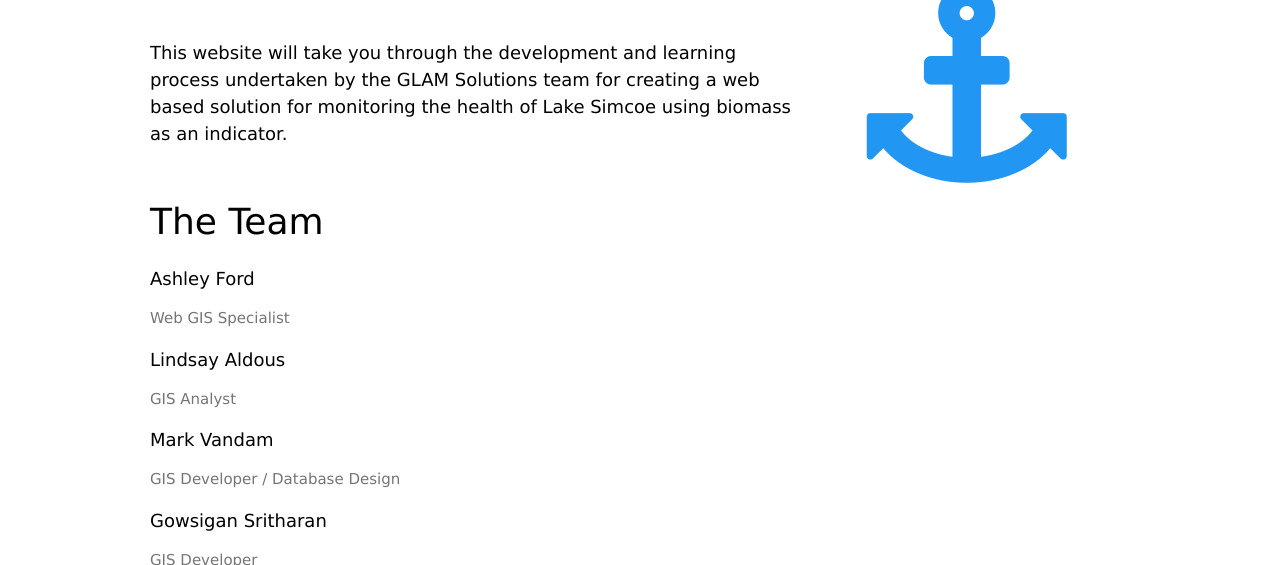
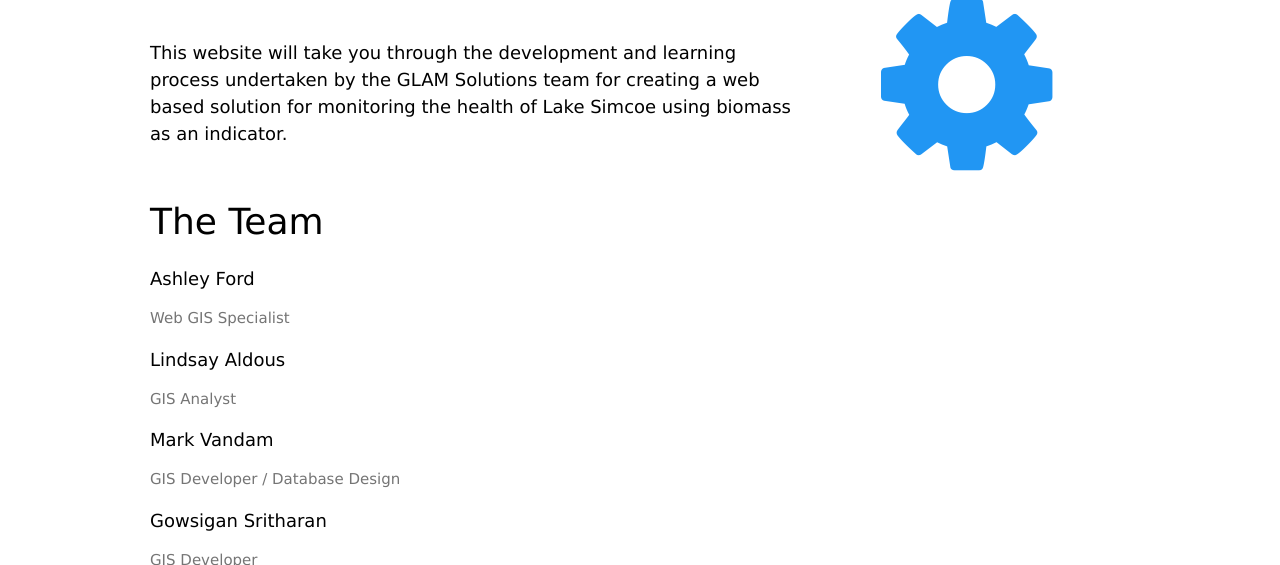
Before and after one commit to GeospatialNerd/geom99final, a plain HTML site: page index.html in a window 1280 px wide. Shown: the part 535-1100 px from the top of the page. Drawn offline with Linux system fonts and the light colour scheme.

Commit message:
changing intro icon

```diff
--- a/index.html
+++ b/index.html
@@ -10,7 +10,7 @@
 <style>
 body,h1,h2,h3,h4,h5,h6 {font-family: Verdana, sans-serif; margin-top: 16px}
 .w3-bar,h1,button {font-family: 'Lucida Sans', sans-serif}
-.fa-anchor,.fa-coffee {font-size:200px}
+.fa-anchor,.fa-coffee,.fa-cog {font-size:200px}
 </style>
 </head>
 <body>
@@ -74,7 +74,7 @@ body,h1,h2,h3,h4,h5,h6 {font-family: Verdana, sans-serif; margin-top: 16px}
         </div>
         <!-- First image here (originally an anchor) ---->
         <div class="w3-third w3-center">
-            <i class="fa fa-anchor w3-padding-64 w3-text-blue"></i>
+            <i class="fa fa-cog w3-padding-64 w3-text-blue"></i>
         </div>
     </div>
 </div>
```
